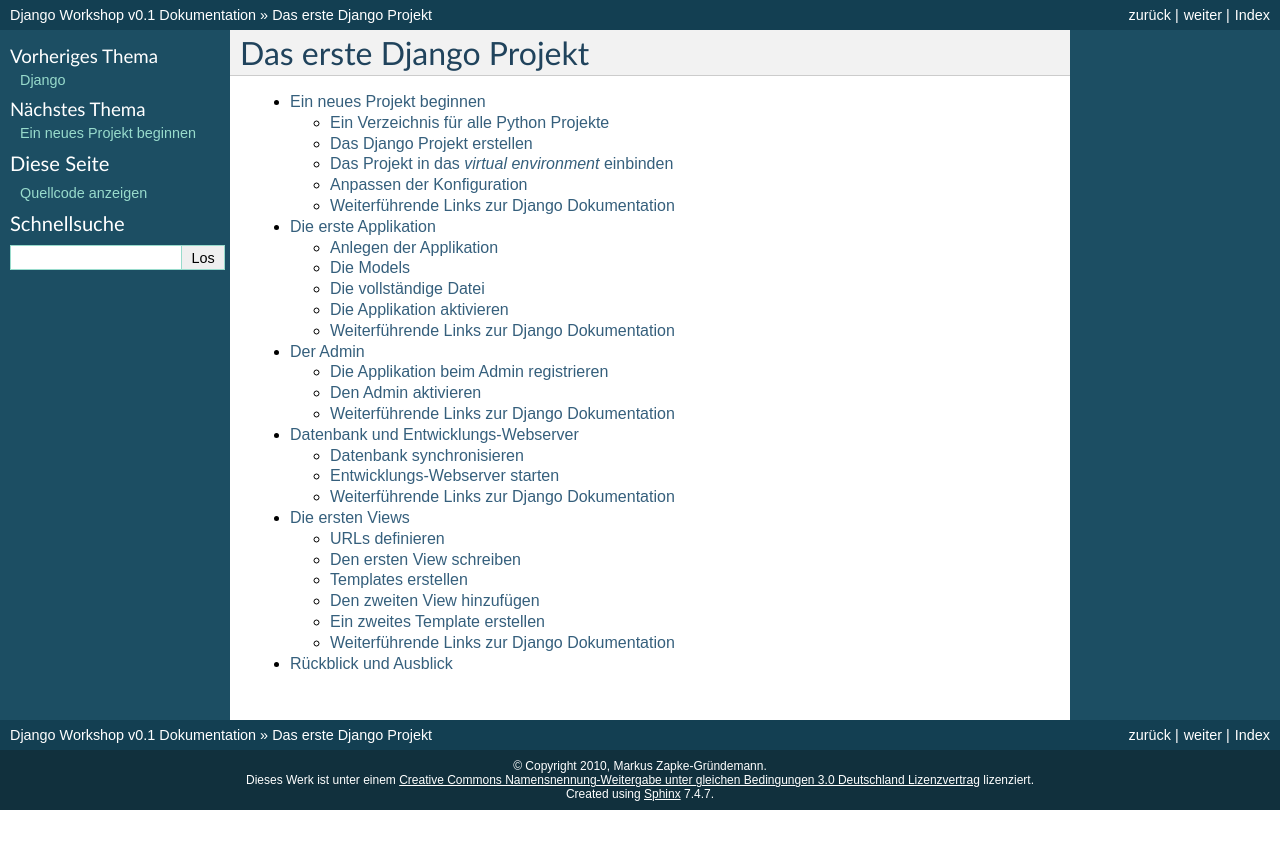
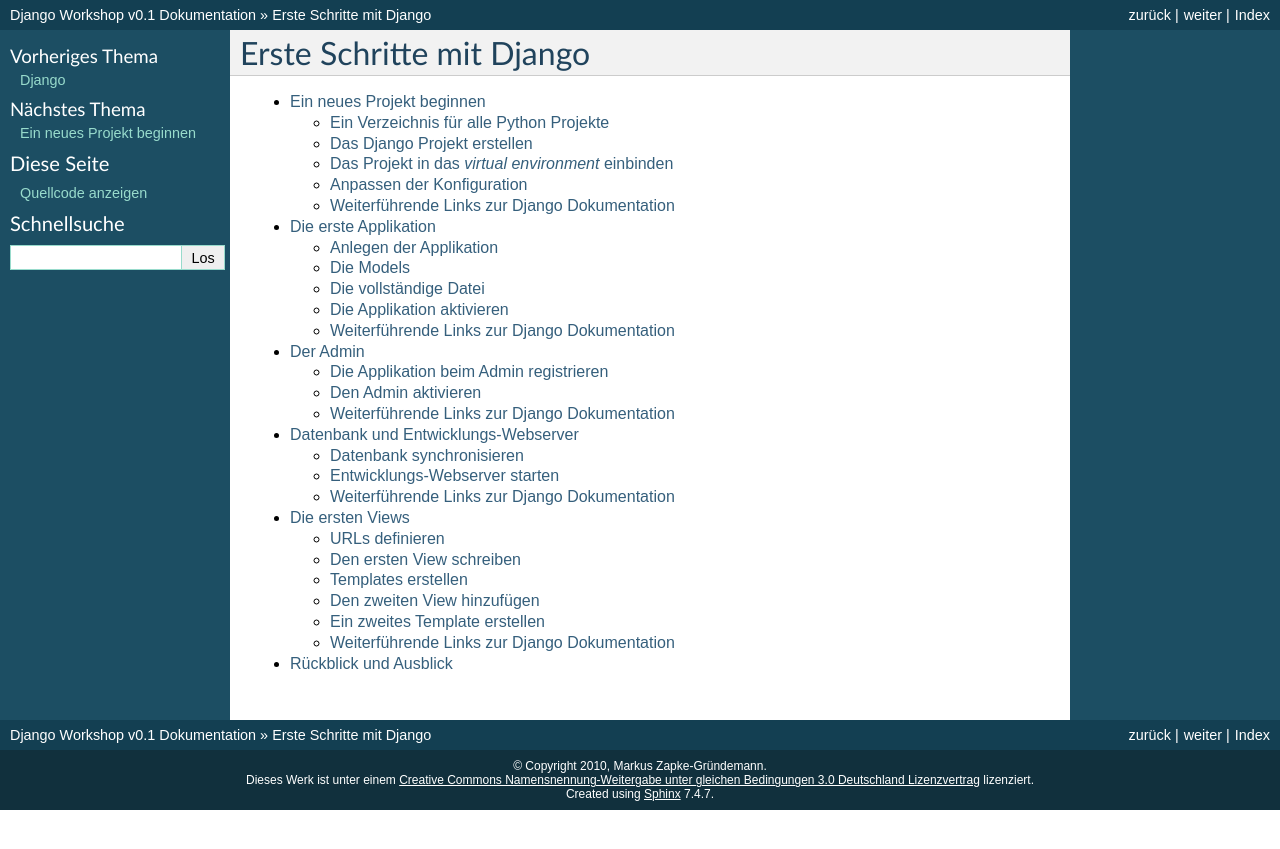
Before and after one commit to keimlink/django-workshop, a Sphinx documentation site: the page built from docs/erste_schritte/index.rst, in a window 1280 px wide. Shown: the top 849 px of the page. Built offline with Sphinx 7.4.7, drawn with Linux system fonts in a browser that asks for light colours.

Commit message:
Erstes Kapitel zum Django Projekt umbenannt.

```diff
--- a/docs/erstes_projekt/index.rst
+++ b/docs/erste_schritte/index.rst
@@ -1,5 +1,5 @@
-Das erste Django Projekt
-************************
+Erste Schritte mit Django
+*************************
 
 .. toctree::
    :maxdepth: 2
--- a/docs/index.rst
+++ b/docs/index.rst
@@ -12,6 +12,6 @@
 
    einfuehrung
    vorbereitung/index
-   erstes_projekt/index
+   erste_schritte/index
    projekt
    lizenz
```
Also changed, not shown: docs/erste_schritte/admin.rst (renamed from docs/erstes_projekt/admin.rst), docs/erste_schritte/app.rst (renamed from docs/erstes_projekt/app.rst), docs/erste_schritte/datenbank.rst (renamed from docs/erstes_projekt/datenbank.rst), docs/erste_schritte/rueckblick_ausblick.rst (renamed from docs/erstes_projekt/rueckblick_ausblick.rst), docs/erste_schritte/start.rst (renamed from docs/erstes_projekt/start.rst), docs/erste_schritte/views_templates.rst (renamed from docs/erstes_projekt/views_templates.rst).
